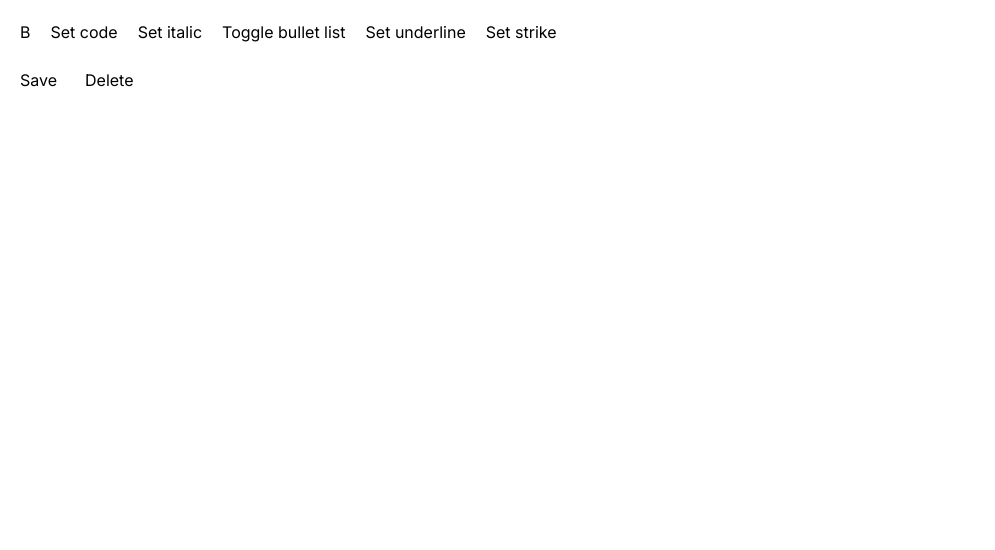
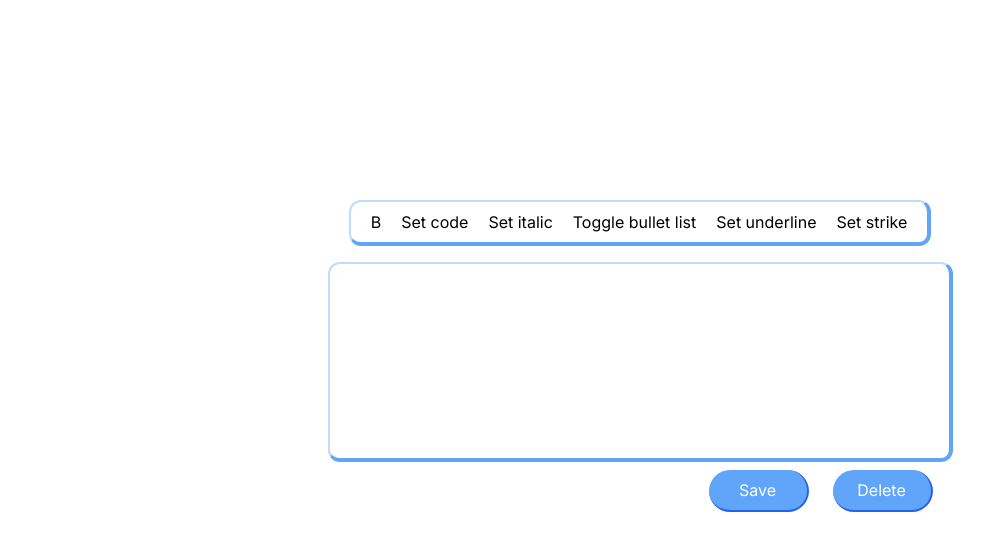
Before and after one commit to Taszczer/ToDo, a Next.js app in the folder frontend/: page /notes/1 in a window 1280 px wide. Shown: the top 550 px of the page, without its empty margins (0-995 px from the left). Built offline with nearby package versions, Linux system fonts and the light colour scheme; no server answers.

Commit message:
css for text editor

```diff
--- a/frontend/app/globals.css
+++ b/frontend/app/globals.css
@@ -1,6 +1,8 @@
 @tailwind base;
 @tailwind components;
 @tailwind utilities;
+
+
 
 .fc .fc-scrollgrid-liquid {
     max-height: 85%;
--- a/frontend/app/notes/[id]/page.tsx
+++ b/frontend/app/notes/[id]/page.tsx
@@ -40,6 +40,11 @@ export default function NotesDetails({ params }: { params: { id: string | number
                 },
             }),
         ],
+        editorProps: {
+            attributes: {
+                class:"max-w-[625px] max-h-[800px] overflow-y-auto min-w-[625px] min-h-[200px] focus:outline-none border-2 border-b-4 border-r-4 border-r-blue-400 border-b-blue-400 border-blue-200 rounded-xl py-2 px-5"
+            }
+        },
         content: '',
     })
 
@@ -78,8 +83,8 @@ export default function NotesDetails({ params }: { params: { id: string | number
     }
 
     return (
-        <div className='m-5'>
-            <div className='flex gap-5'>
+        <div className='m-5 flex flex-col items-center justify-center mt-[200px]'>
+            <div className='flex gap-5 px-5 py-2 border-2 border-r-4 border-b-4 mb-4 rounded-xl border-blue-200 border-r-blue-400 border-b-blue-400'>
                 <button
                     onClick={() => editor?.chain().focus().toggleBold().run()}
                     className={editor?.isActive('bold') ? 'is-active' : ''}
@@ -119,13 +124,21 @@ export default function NotesDetails({ params }: { params: { id: string | number
                     Set strike
                 </button>
             </div>
-            <EditorContent className='tiptap-content max-w-96' editor={editor} />
-            <div className='flex gap-7'>
-                <button onClick={handleSave}>Save</button>
-                <button onClick={() => {
-                    deleteNote(params.id)
-                    router.push('/notes')
-                }}>Delete</button>
+            <EditorContent editor={editor} />
+            <div className='flex gap-6 items-center justify-end w-[625px] mr-10 mt-2'>
+                <button
+                    onClick={handleSave}
+                    className='bg-blue-400 border-r-2 border-b-2 border-blue-600 w-[100px] text-white  py-2 rounded-full'
+                >
+                    Save
+                </button>
+                <button
+                    onClick={() => {
+                        deleteNote(params.id)
+                        router.push('/notes')
+                    }}
+                    className='bg-blue-400 border-r-2 border-b-2 w-[100px] border-blue-600 text-white  py-2 rounded-full'
+                >Delete</button>
             </div>
         </div>
     )
```
